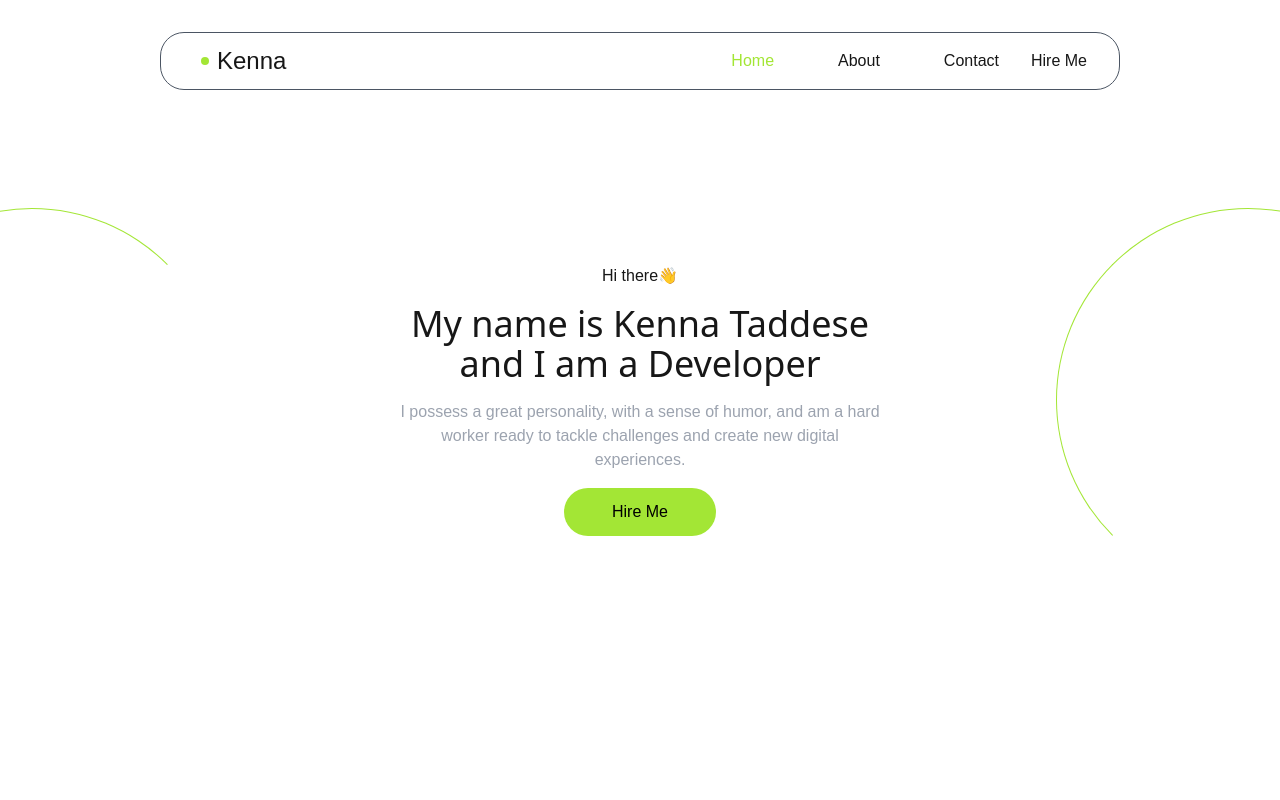
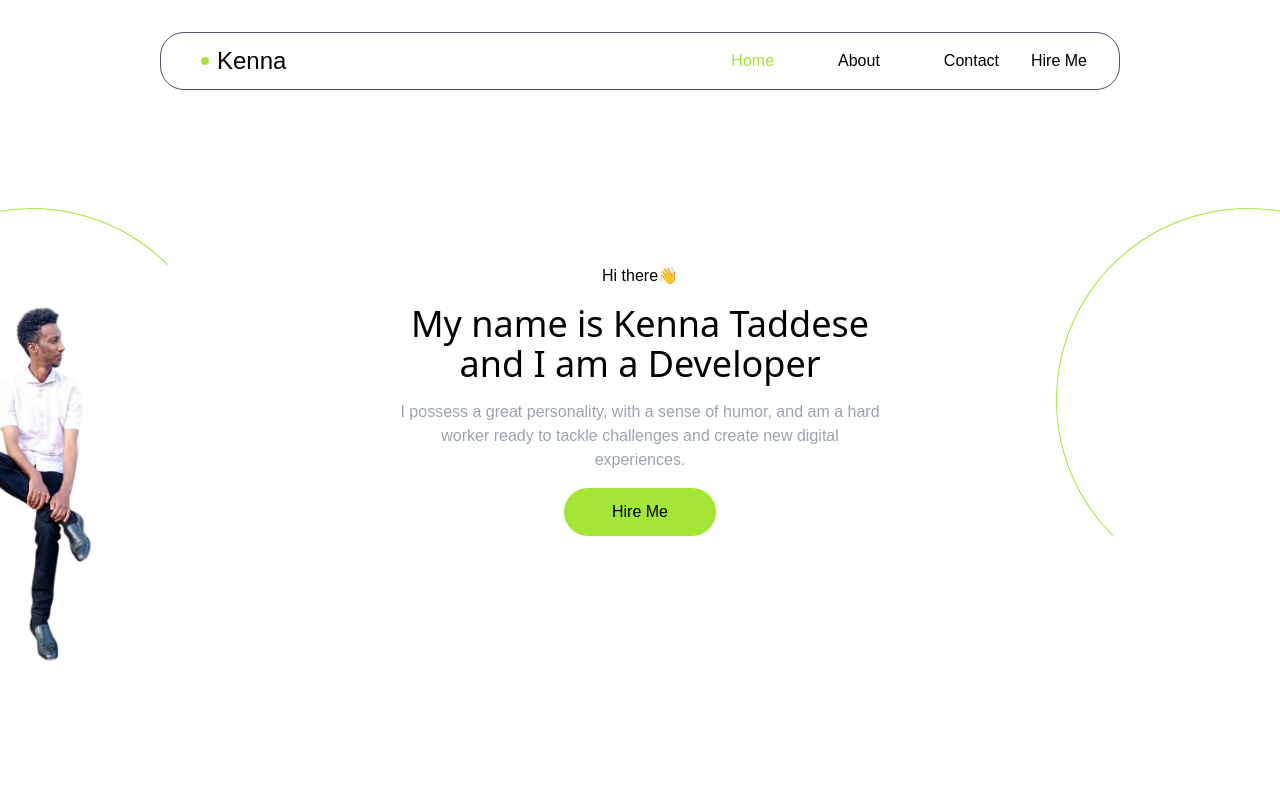
Before and after one commit to kennataddese6/portfolio, a Next.js app: page / in a window 1280 px wide. Shown: the top 800 px of the page. Built offline with nearby package versions, Linux system fonts and the light colour scheme.

Commit message:
add image and make background black

```diff
--- a/app/globals.css
+++ b/app/globals.css
@@ -4,14 +4,14 @@
 
 :root {
   --background: #ffffff;
-  --foreground: #171717;
+  --foreground: black;
 }
 body {
   overflow-x: hidden;
 }
 @media (prefers-color-scheme: dark) {
   :root {
-    --background: #0a0a0a;
+    --background: black;
     --foreground: #ededed;
   }
 }
--- a/app/page.tsx
+++ b/app/page.tsx
@@ -1,11 +1,15 @@
 import Navbar from "./ui/navbar";
+import Image from "next/image";
+import me from "@/app/me.png";
 export default function Home() {
   return (
     <>
       <Navbar />
       <div className="flex h-screen">
         <div className="lg:w-1/4 flex items-center">
-          <div className=" h-96 w-96 border border-l-lime-400 border-t-lime-400 rounded-full border-transparent -m-40"></div>
+          <div className=" h-96 w-96 border border-l-lime-400 border-t-lime-400 rounded-full border-transparent -m-40">
+            <Image src={me} width={500} height={500} alt="my image" />
+          </div>
         </div>
         <div className="lg:w-2/4 flex items-center justify-center">
           <div className="w-3/4">
```
Also changed, not shown: app/me.png (added).
